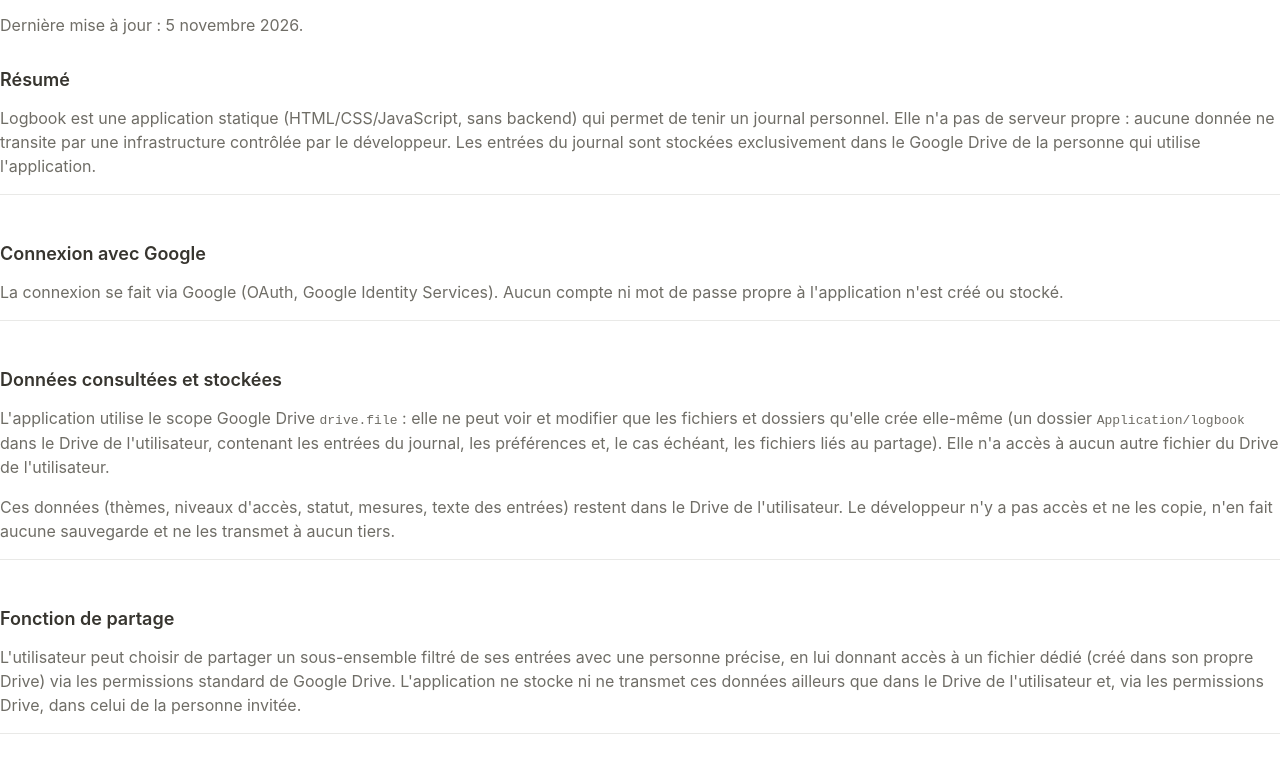
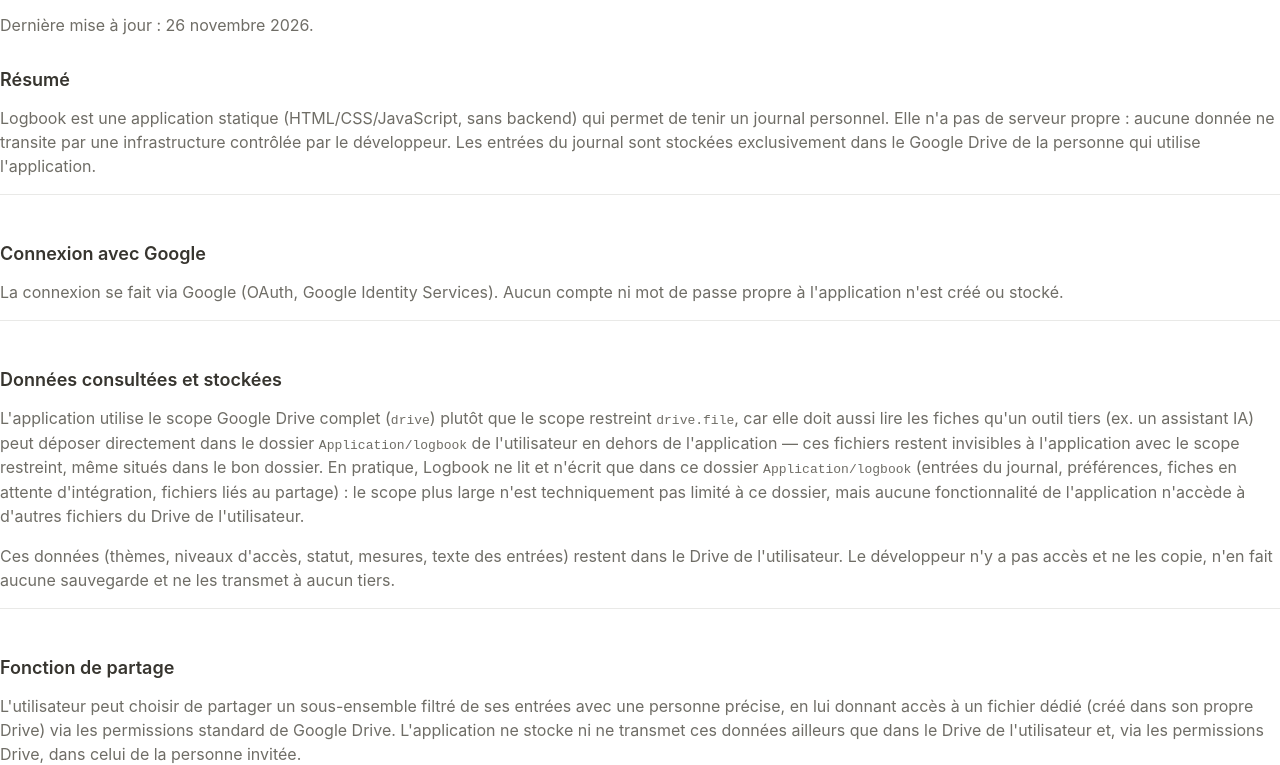
Before and after one commit to lchouville/logbook, a plain HTML site: page confidentialite.html in a window 1280 px wide. Shown: the part 37-802 px from the top of the page. Drawn offline with Linux system fonts and the light colour scheme.

Commit message:
fix(docs): met à jour la politique de confidentialité et le site pour la vérification Google (#81)
- confidentialite.html : documente le scope drive complet (plus drive.file)
  et la raison (fiches déposées par un outil tiers dans le dossier applicatif).
- index.html : ajoute la balise meta google-site-verification pour valider
  la propriété du domaine lchouville.github.io dans Search Console, requis
  avant de pouvoir faire valider le branding OAuth par Google.

```diff
--- a/confidentialite.html
+++ b/confidentialite.html
@@ -9,7 +9,7 @@
 <body>
   <main id="app">
     <h1>Politique de confidentialité</h1>
-    <p>Dernière mise à jour : 5 novembre 2026.</p>
+    <p>Dernière mise à jour : 26 novembre 2026.</p>
 
     <section>
       <h2>Résumé</h2>
@@ -23,7 +23,7 @@
 
     <section>
       <h2>Données consultées et stockées</h2>
-      <p>L'application utilise le scope Google Drive <code>drive.file</code> : elle ne peut voir et modifier que les fichiers et dossiers qu'elle crée elle-même (un dossier <code>Application/logbook</code> dans le Drive de l'utilisateur, contenant les entrées du journal, les préférences et, le cas échéant, les fichiers liés au partage). Elle n'a accès à aucun autre fichier du Drive de l'utilisateur.</p>
+      <p>L'application utilise le scope Google Drive complet (<code>drive</code>) plutôt que le scope restreint <code>drive.file</code>, car elle doit aussi lire les fiches qu'un outil tiers (ex. un assistant IA) peut déposer directement dans le dossier <code>Application/logbook</code> de l'utilisateur en dehors de l'application — ces fichiers restent invisibles à l'application avec le scope restreint, même situés dans le bon dossier. En pratique, Logbook ne lit et n'écrit que dans ce dossier <code>Application/logbook</code> (entrées du journal, préférences, fiches en attente d'intégration, fichiers liés au partage) : le scope plus large n'est techniquement pas limité à ce dossier, mais aucune fonctionnalité de l'application n'accède à d'autres fichiers du Drive de l'utilisateur.</p>
       <p>Ces données (thèmes, niveaux d'accès, statut, mesures, texte des entrées) restent dans le Drive de l'utilisateur. Le développeur n'y a pas accès et ne les copie, n'en fait aucune sauvegarde et ne les transmet à aucun tiers.</p>
     </section>
 
```
Also changed, not shown: index.html (+1 -0 lines).
